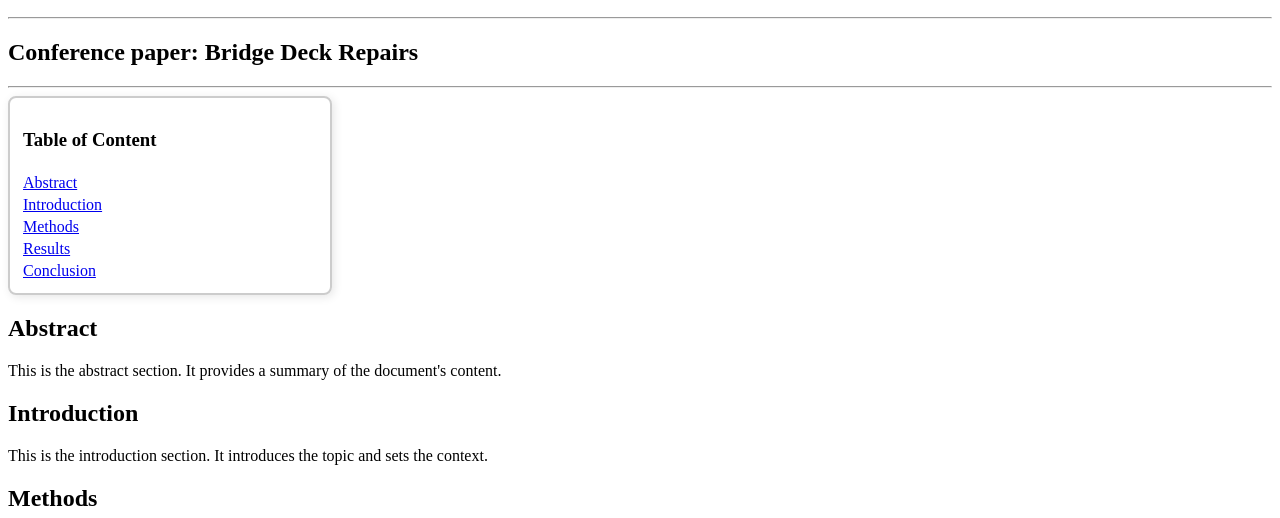
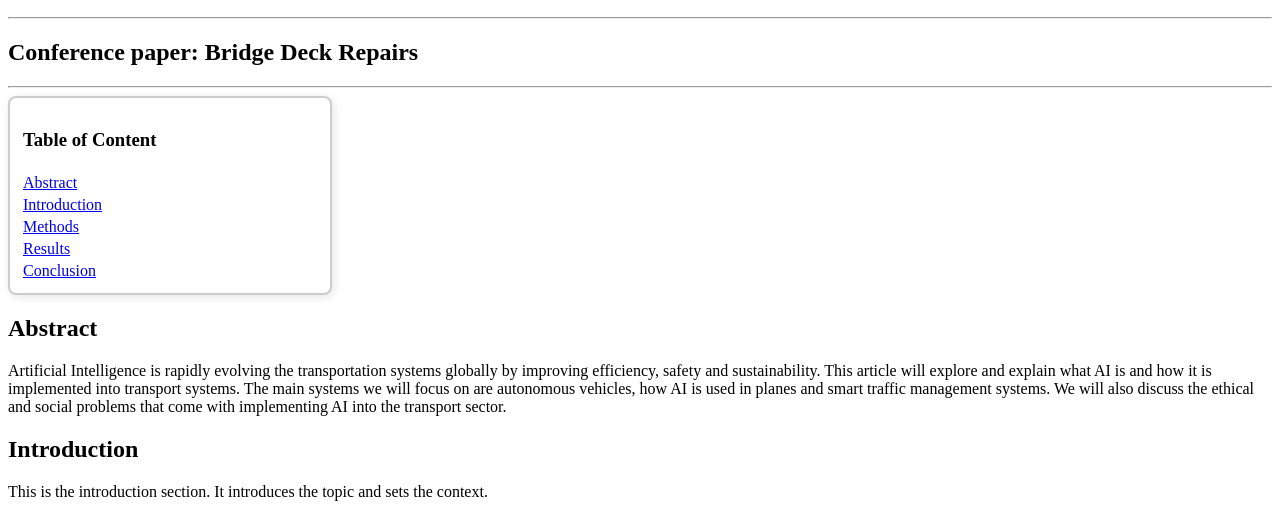
Before and after one commit to FEPSFY6901230/FY6901230, a plain HTML site: page index.html in a window 1280 px wide. Shown: the part 422-940 px from the top of the page. Drawn offline with Linux system fonts and the light colour scheme.

Commit message:
Update index.html
added my abstract text

```diff
--- a/index.html
+++ b/index.html
@@ -41,7 +41,7 @@
 <!sections>
   <section id="Abstract">
     <h2>Abstract</h2>
-    <p>This is the abstract section. It provides a summary of the document's content.</p>
+    <p>Artificial Intelligence is rapidly evolving the transportation systems globally by improving efficiency, safety and sustainability. This article will explore and explain what AI is and how it is implemented into transport systems. The main systems we will focus on are autonomous vehicles, how AI is used in planes and smart traffic management systems. We will also discuss the ethical and social problems that come with implementing AI into the transport sector.</p>
   </section>
 
   <section id="Introduction">
```
